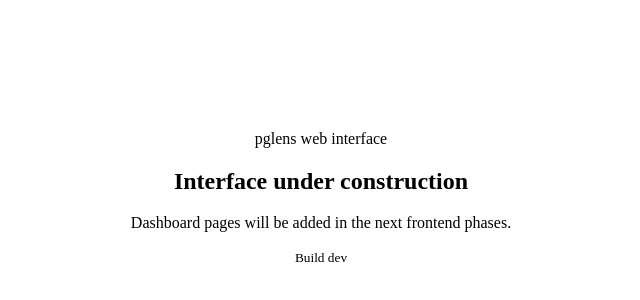
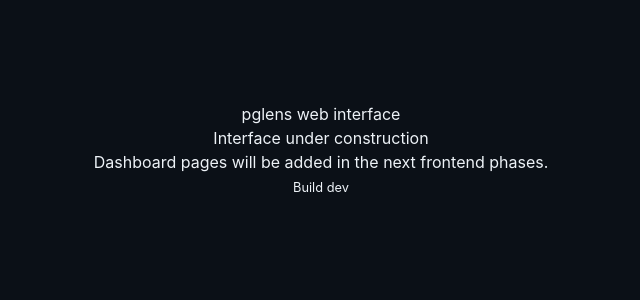
Before and after one commit to manprint/gitlens, a React (Vite) app in the folder web/: page / in a window 1280 px wide. Shown: the part 250-550 px from the top of the page, without its empty margins (319-959 px from the left). Built offline with nearby package versions, Linux system fonts and the light colour scheme.

Commit message:
feat(web): add Tailwind design tokens

```diff
--- /dev/null
+++ b/web/src/index.css
@@ -0,0 +1,108 @@
+@import "tailwindcss";
+@import "tw-animate-css";
+
+@custom-variant dark (&:where(.dark, .dark *));
+
+@theme inline {
+  --color-background: var(--background);
+  --color-surface: var(--surface);
+  --color-surface-raised: var(--surface-raised);
+  --color-border: var(--border);
+  --color-text-primary: var(--text-primary);
+  --color-text-secondary: var(--text-secondary);
+  --color-text-muted: var(--text-muted);
+  --color-status-ok: var(--status-ok);
+  --color-status-degraded: var(--status-degraded);
+  --color-status-critical: var(--status-critical);
+  --color-status-unknown: var(--status-unknown);
+  --color-status-muted: var(--status-muted);
+  --color-status-stale: var(--status-stale);
+  --color-severity-info: var(--severity-info);
+  --color-severity-warning: var(--severity-warning);
+  --color-severity-critical: var(--severity-critical);
+  --color-focus-ring: var(--focus-ring);
+  --font-sans: var(--font-ui);
+  --font-mono: var(--font-code);
+  --spacing-row-compact: var(--row-h-compact);
+  --spacing-row-comfortable: var(--row-h-comfortable);
+}
+
+:root {
+  color-scheme: light;
+  --background: #f5f7fa;
+  --surface: #ffffff;
+  --surface-raised: #edf1f5;
+  --border: #d4dce5;
+  --text-primary: #17202b;
+  --text-secondary: #465363;
+  --text-muted: #718096;
+  --status-ok: #138a5b;
+  --status-degraded: #a16207;
+  --status-critical: #c53030;
+  --status-unknown: #6b46c1;
+  --status-muted: #718096;
+  --status-stale: #087f8c;
+  --severity-info: #2563eb;
+  --severity-warning: #a16207;
+  --severity-critical: #c53030;
+  --focus-ring: #2563eb;
+  --font-ui: Inter, ui-sans-serif, system-ui, sans-serif;
+  --font-code: "JetBrains Mono", "SFMono-Regular", Consolas, monospace;
+  --row-h-compact: 2.25rem;
+  --row-h-comfortable: 3rem;
+}
+
+.dark {
+  color-scheme: dark;
+  --background: #0b1017;
+  --surface: #111923;
+  --surface-raised: #182330;
+  --border: #293746;
+  --text-primary: #edf2f7;
+  --text-secondary: #aebbc9;
+  --text-muted: #718096;
+  --status-ok: #43d19a;
+  --status-degraded: #f4b942;
+  --status-critical: #ff6b6b;
+  --status-unknown: #b794f4;
+  --status-muted: #8a99aa;
+  --status-stale: #4fd1c5;
+  --severity-info: #63b3ed;
+  --severity-warning: #f4b942;
+  --severity-critical: #ff6b6b;
+  --focus-ring: #90cdf4;
+}
+
+@layer base {
+  * {
+    border-color: var(--border);
+  }
+
+  html {
+    min-height: 100%;
+  }
+
+  body {
+    min-width: 320px;
+    min-height: 100vh;
+    margin: 0;
+    background: var(--background);
+    color: var(--text-primary);
+    font-family: var(--font-ui);
+  }
+
+  :focus-visible {
+    outline: 2px solid var(--focus-ring);
+    outline-offset: 2px;
+  }
+}
+
+@layer utilities {
+  .tabular-nums {
+    font-variant-numeric: tabular-nums;
+  }
+
+  .font-code {
+    font-family: var(--font-code);
+  }
+}
--- a/web/src/main.tsx
+++ b/web/src/main.tsx
@@ -2,6 +2,7 @@ import { StrictMode } from "react";
 import { createRoot } from "react-dom/client";
 
 import App from "./App";
+import "./index.css";
 
 const root = document.getElementById("root");
 
```
